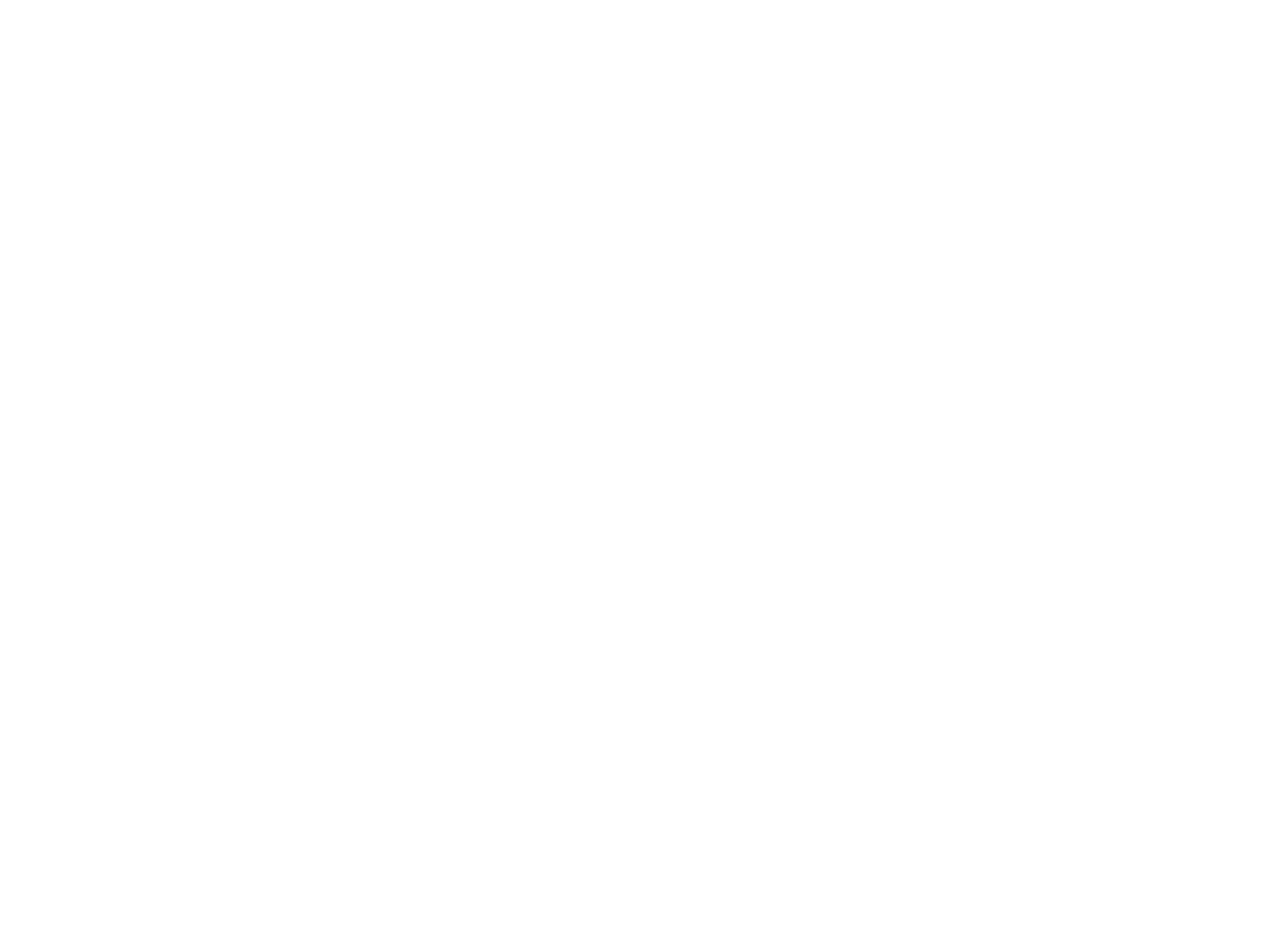
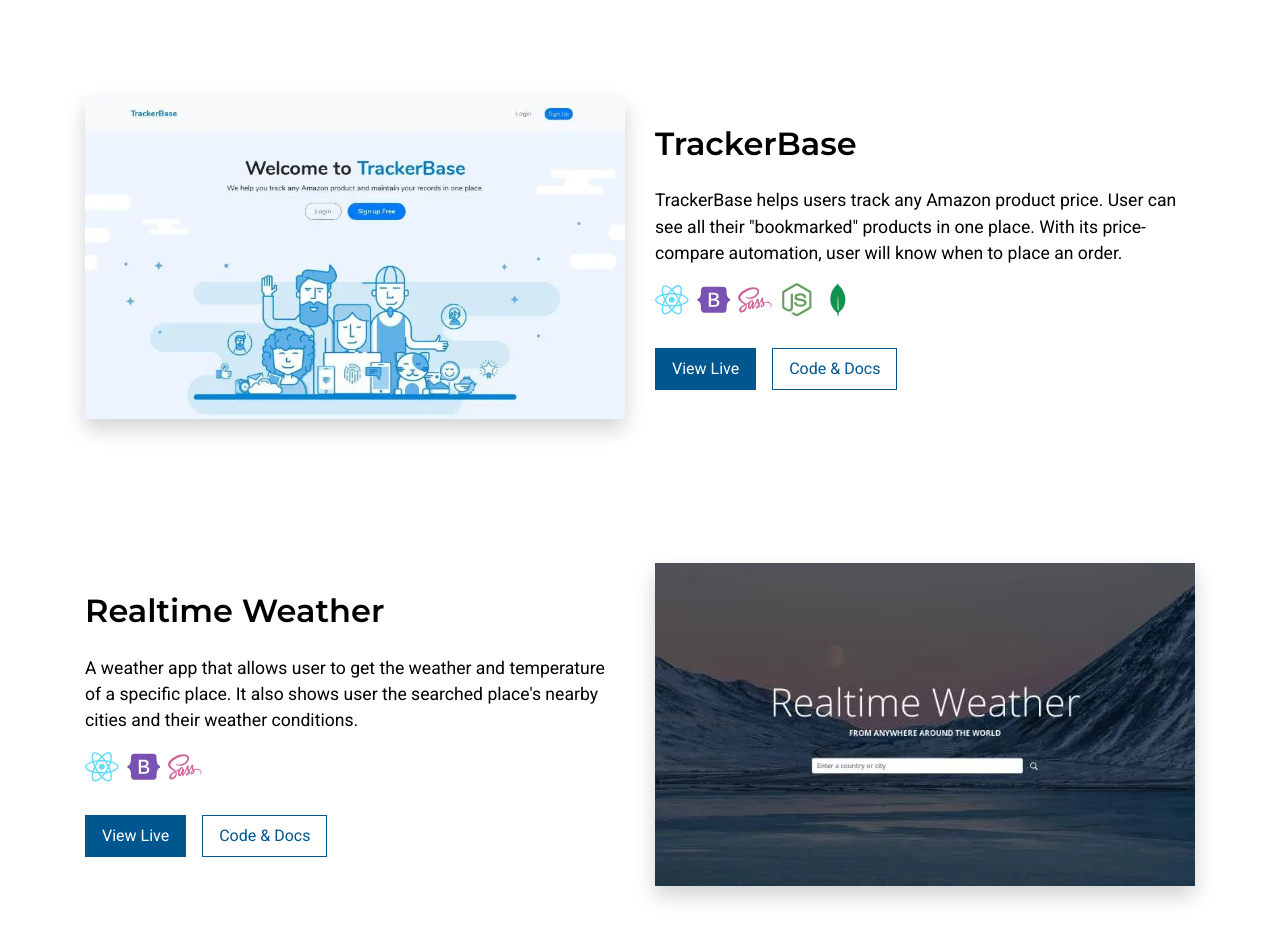
Before and after one commit to yewyewXD/portfolio-v2, a React (Create React App) app: page / in a window 1280 px wide. Shown: the part 146-1086 px from the top of the page. Before the commit the page ends 800 px from the top, so only its background shows below. Built offline with nearby package versions, Linux system fonts and the light colour scheme.

Commit message:
project sectio

```diff
--- a/src/App.js
+++ b/src/App.js
@@ -1,5 +1,19 @@
+import React, { useEffect } from "react";
+import Aos from "aos";
+import Project from "./components/section/Project";
+
 function App() {
-  return <div className="App">hello world</div>;
+  useEffect(() => {
+    Aos.init({ duration: 1000 });
+  }, []);
+
+  return (
+    <>
+      <main>
+        <Project />
+      </main>
+    </>
+  );
 }
 
 export default App;
--- /dev/null
+++ b/src/components/section/Project.jsx
@@ -0,0 +1,163 @@
+import React from "react";
+import projectImg1 from "../../images/projectTrackerBase.webp";
+import projectImg2 from "../../images/projectRtWeather.webp";
+import projectImg3 from "../../images/projectAgapeCafe.webp";
+
+import {
+  FaReact,
+  FaBootstrap,
+  FaSass,
+  FaHtml5,
+  FaNodeJs,
+} from "react-icons/fa";
+import { SiMongodb, SiJavascript } from "react-icons/si";
+
+export default function Project() {
+  return (
+    <section id="project" className="py-5">
+      <div className="projects">
+        <div className="container my-sm-5 my-3">
+          <h1 className="mb-sm-5 mb-3 text-sm-left text-center">
+            My Latest Projects
+          </h1>
+
+          <div
+            className="row project-row text-lg-left text-center my-lg-5 py-5"
+            data-aos="fade-left"
+          >
+            <div className="col-lg-6">
+              <img
+                src={projectImg1}
+                alt="My Project TrackerBase"
+                className="w-100 project-image"
+              />
+            </div>
+            <div className="col-lg-6 all-center-column align-items-lg-start mt-lg-0 mt-4">
+              <h2 className="mb-sm-4 mb-3 project-title">TrackerBase</h2>
+              <p className="mb-3">
+                TrackerBase helps users track any Amazon product price. User can
+                see all their "bookmarked" products in one place. With its
+                price-compare automation, user will know when to place an order.
+              </p>
+              <div className="skill-used all-center">
+                <FaReact className="skill-icon mr-2 react" />
+                <FaBootstrap className="skill-icon mr-2 bootstrap" />
+                <FaSass className="skill-icon mr-2 sass" />
+                <FaNodeJs className="skill-icon mr-2 node" />
+                <SiMongodb className="skill-icon mr-2 mongodb" />
+              </div>
+              <div className="buttons mt-4 all-center">
+                <a
+                  className="btn btn-primary btn-md mt-2 mr-3"
+                  href="https://trackerbase.herokuapp.com/"
+                  target="_blank"
+                  rel="noopener noreferrer"
+                >
+                  View Live
+                </a>
+                <a
+                  className="btn btn-outline-secondary btn-md mt-2"
+                  href="https://github.com/yewyewXD/React-Amazon-Price-Tracker"
+                  target="_blank"
+                  rel="noopener noreferrer"
+                >
+                  Code &amp; Docs
+                </a>
+              </div>
+            </div>
+          </div>
+
+          <div
+            className="row project-row text-lg-left text-center my-lg-5 py-5 flex-lg-row flex-column-reverse"
+            data-aos="fade-right"
+          >
+            <div className="col-lg-6 all-center-column align-items-lg-start flex-column mt-lg-0 mt-4">
+              <h2 className="mb-sm-4 mb-3 project-title">Realtime Weather</h2>
+              <p className="mb-3">
+                A weather app that allows user to get the weather and
+                temperature of a specific place. It also shows user the searched
+                place's nearby cities and their weather conditions.
+              </p>
+              <div className="skill-used all-center">
+                <FaReact className="skill-icon mr-2 react" />
+                <FaBootstrap className="skill-icon mr-2 bootstrap" />
+                <FaSass className="skill-icon mr-2 sass" />
+              </div>
+              <div className="buttons mt-4 all-center">
+                <a
+                  className="btn btn-primary btn-md mt-2 mr-3"
+                  href="https://rtweather.netlify.app/"
+                  target="_blank"
+                  rel="noopener noreferrer"
+                >
+                  View Live
+                </a>
+                <a
+                  className="btn btn-outline-secondary btn-md mt-2"
+                  href="https://github.com/yewyewXD/React-Weather-App"
+                  target="_blank"
+                  rel="noopener noreferrer"
+                >
+                  Code &amp; Docs
+                </a>
+              </div>
+            </div>
+            <div className="col-lg-6">
+              <img
+                src={projectImg2}
+                alt="My Project Realtime Weather"
+                className="w-100 project-image"
+              />
+            </div>
+          </div>
+
+          <div
+            className="row project-row text-lg-left text-center my-lg-5 pt-5"
+            data-aos="fade-left"
+          >
+            <div className="col-lg-6">
+              <img
+                src={projectImg3}
+                alt="My Project Agape Cafe"
+                className="w-100 project-image"
+              />
+            </div>
+            <div className="col-lg-6 all-center-column align-items-lg-start mt-lg-0 mt-4">
+              <h2 className="mb-sm-4 mb-3 project-title">Agape Cafe</h2>
+              <p className="mb-3">
+                A static website made for a restaurant owner to help promote his
+                business.
+              </p>
+              <div className="skill-used all-center">
+                <FaHtml5 className="skill-icon mr-2 html" />
+                <FaBootstrap className="skill-icon mr-2 bootstrap" />
+                <FaSass className="skill-icon mr-2 sass" />
+                <SiJavascript className="skill-icon mr-2 js" />
+              </div>
+
+              <div className="buttons mt-4 all-center">
+                <a
+                  className="btn btn-primary btn-md mt-2 mr-3"
+                  href="https://www.agapefoodjunction.com/"
+                  target="_blank"
+                  rel="noopener noreferrer"
+                >
+                  View Live
+                </a>
+
+                <a
+                  className="btn btn-outline-secondary btn-md mt-2"
+                  href="https://github.com/yewyewXD/Agape-Cafe"
+                  target="_blank"
+                  rel="noopener noreferrer"
+                >
+                  Code &amp; Docs
+                </a>
+              </div>
+            </div>
+          </div>
+        </div>
+      </div>
+    </section>
+  );
+}
```
